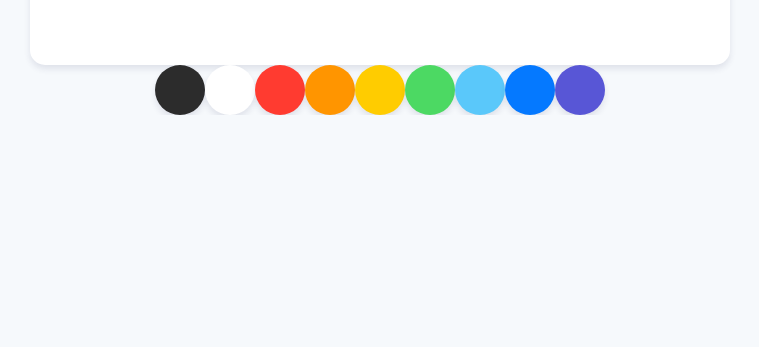
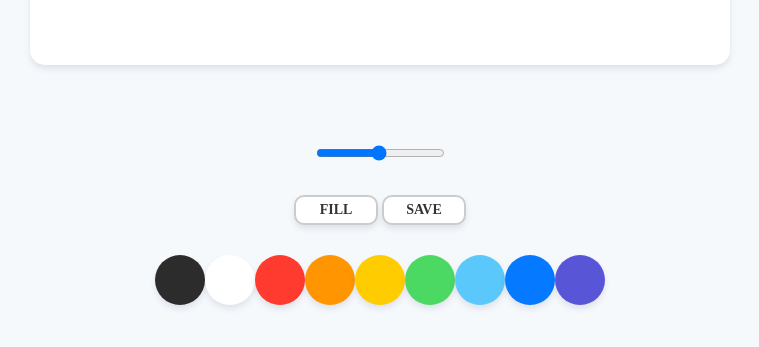
Before and after one commit to sinde530/vanilla-board, a plain HTML site: page index.html in a window 1280 px wide. Shown: the part 685-1032 px from the top of the page, without its empty margins (260-1019 px from the left). Before the commit the page ends 800 px from the top, so only its background shows below. Drawn offline with Linux system fonts and the light colour scheme.

Commit message:
controls_btn create 1. range 2. Fill 3. Save

```diff
--- a/css/main.css
+++ b/css/main.css
@@ -3,7 +3,7 @@ body{
     display: flex;
     flex-direction: column;
     align-items: center;
-    padding-top: 50px;
+    padding: 50px 0px;
 }
 
 canvas{
@@ -12,6 +12,41 @@ canvas{
     background-color: white;
     border-radius: 15px;
     box-shadow: 0 4px 6px rgba(50, 50, 93, 0.11) ;
+}
+
+.controls{
+    padding-top: 80px;
+    display: flex;
+    flex-direction: column;
+    align-items: center;
+}
+
+.controls .controls_btns{
+    padding-bottom: 30px;
+}
+
+.controls_btns button{
+    all: unset;
+    cursor: pointer;
+    background-color: white;
+    padding: 5px 0px;
+    width: 80px;
+    text-align: center;
+    border-radius: 10px;
+    box-shadow: 0 4px 6px rgba(50, 50, 93, 0.11);
+    border: 2px solid rgba(0, 0, 0, 0.2);
+    color: rgba(0, 0, 0, 0.8);
+    text-transform: uppercase;
+    font-weight: 800;
+    font-size: 14px;
+}
+
+.controls_btns button:active{
+    transform:scale(0.98);
+}
+
+.controls .controls_range{
+    margin-bottom: 30px;
 }
 
 .controls .controls_colors{
--- a/index.html
+++ b/index.html
@@ -13,6 +13,13 @@
 <body>
     <canvas id="Canvas"></canvas>
     <div class="controls">
+        <div class="controls_range">
+            <input type="range" id="Range" min="0.1" max="5.0" value="2.5" step="0.1">
+        </div>
+        <div class="controls_btns">
+            <button id="ModeBtn">Fill</button>
+            <button id="SaveBtn">Save</button>
+        </div>
         <div id="Colors" class="controls_colors">
             <div class="controls_color" style="background-color: #2c2c2c"></div>
             <div class="controls_color" style="background-color:white"></div>
```
Also changed, not shown: 1 other file.
